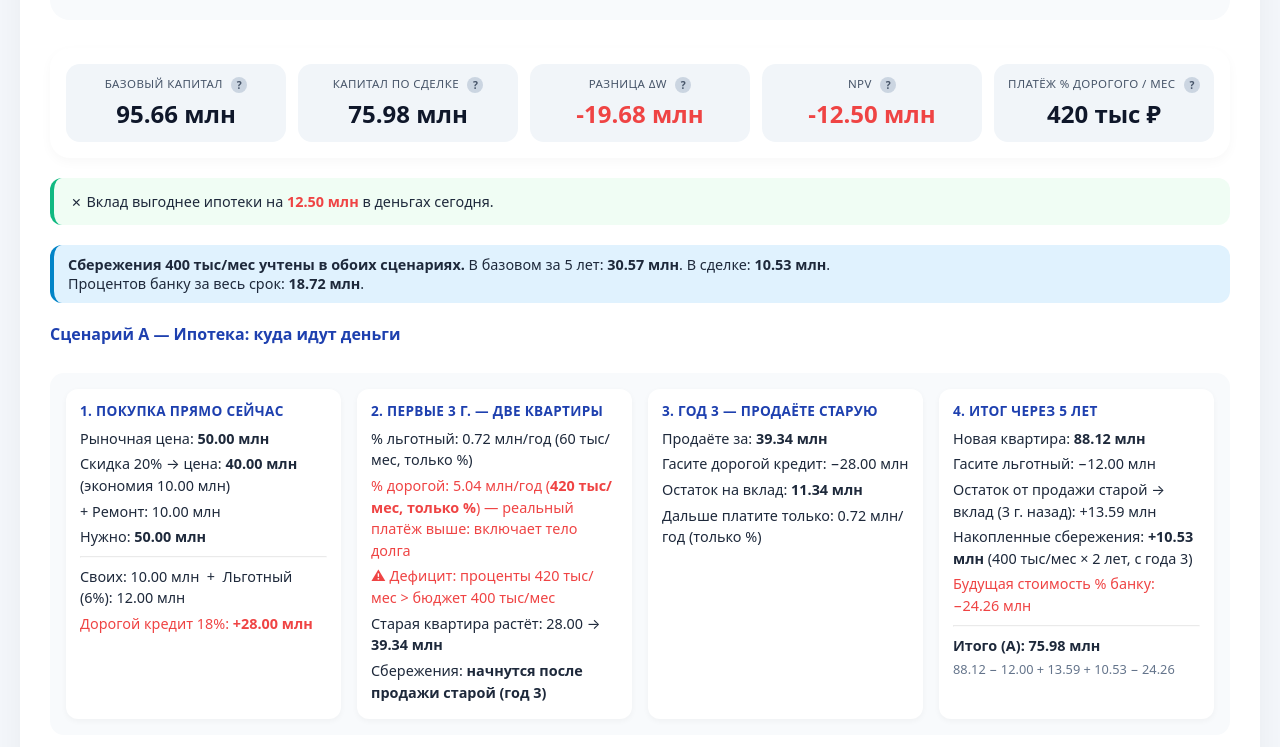
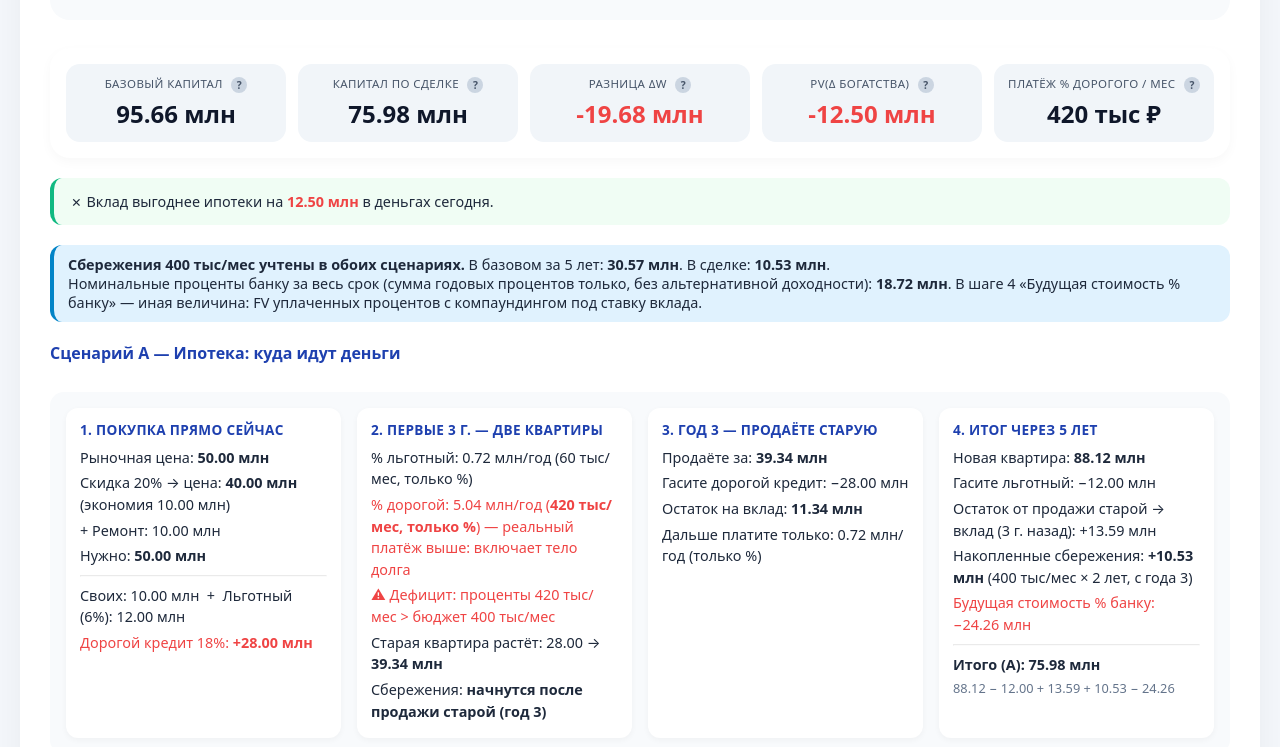
Before and after one commit to nshapovalov/mortgage-calc, a website: page index.html in a window 1280 px wide. Shown: the part 1813-2560 px from the top of the page. Drawn offline with nearby package versions, Linux system fonts and the light colour scheme.

Commit message:
fix(ui): maxP0 repair sign, tornado guard, PV(Δ) and nominal interest labels
Co-authored-by: Cursor <cursoragent@cursor.com>

```diff
--- a/index.html
+++ b/index.html
@@ -161,7 +161,7 @@
 
             <div class="tornado-box chart-box">
                 <h4 style="margin:0 0 4px;">
-                    Чувствительность NPV к параметрам
+                    Чувствительность PV(Δ богатства) к параметрам
                     <button class="info-btn" data-tip="tornado" style="margin-left:6px;">?</button>
                 </h4>
                 <p style="font-size:0.82rem; color:#64748b; margin:0 0 8px;">
--- a/js/charts.js
+++ b/js/charts.js
@@ -55,7 +55,7 @@ function initCharts() {
             labels: [],
             datasets: [
                 { label: '', data: [], backgroundColor: 'transparent' },
-                { label: 'Диапазон NPV', data: [], backgroundColor: '#3b82f6' },
+                { label: 'Диапазон PV(Δ)', data: [], backgroundColor: '#3b82f6' },
             ],
         },
         options: {
@@ -63,7 +63,7 @@ function initCharts() {
             responsive: true,
             plugins: { legend: { display: false } },
             scales: {
-                x: { stacked: true, title: { display: true, text: 'NPV (млн ₽)' } },
+                x: { stacked: true, title: { display: true, text: 'PV(Δ богатства), млн ₽' } },
                 y: { stacked: true },
             },
         },
--- a/js/ui.js
+++ b/js/ui.js
@@ -35,19 +35,20 @@ var TIPS = {
         body: 'Просто вычитаем два финальных капитала: ΔW = W_А − W_Б.\n\n'
             + '• ΔW > 0 (зелёный) → ипотека принесла больше денег к концу срока\n'
             + '• ΔW < 0 (красный) → вклад оказался выгоднее\n\n'
-            + 'Это сравнение в «будущих деньгах». Чтобы сравнить в сегодняшних — смотрите NPV.',
+            + 'Это сравнение в «будущих деньгах». Чтобы сравнить в сегодняшних — смотрите PV(Δ богатства).',
         formula: 'ΔW = W_А − W_Б',
         example: 'W_А = 90 млн, W_Б = 105 млн → ΔW = −15 млн.\nЧерез 5 лет по вкладу будет на 15 млн больше.',
     },
     npv: {
-        title: 'NPV — выгода в сегодняшних деньгах',
-        body: 'NPV (Net Present Value) переводит будущую разницу капиталов в сегодняшние деньги.\n\n'
-            + 'Зачем нужен: 15 млн через 5 лет ≠ 15 млн сейчас (при ставке 14% они стоят как 7.8 млн сейчас). NPV делает всё сопоставимым.\n\n'
-            + '• NPV > 0 → ипотека выгоднее даже с поправкой на «стоимость денег»\n'
-            + '• NPV < 0 → вклад выгоднее\n'
-            + '• NPV = 0 → оба сценария одинаковы по доходности',
-        formula: 'NPV = ΔW / (1+r)^T\n\nr — ставка вклада (ваша альтернативная доходность)',
-        example: 'ΔW = −15 млн, r = 14%, T = 5 лет:\nNPV = −15 / 1.14⁵ = −15 / 1.925 = −7.8 млн\nИпотека «стоит» вам 7.8 млн в сегодняшних деньгах.',
+        title: 'PV(Δ богатства) — не классический NPV',
+        body: 'Это приведённая к сегодняшнему дню разница терминальных капиталов: ΔW / (1+r)^T. '
+            + 'Не дисконированные потоки по годам (DCF), а одна скидка всей ΔW к горизонту T.\n\n'
+            + 'Зачем нужен: 15 млн через 5 лет ≠ 15 млн сейчас (при ставке 14% они стоят как ~7.8 млн сейчас).\n\n'
+            + '• PV(Δ) > 0 → ипотека выгоднее в этой метрике\n'
+            + '• PV(Δ) < 0 → вклад выгоднее\n'
+            + '• PV(Δ) = 0 → одинаково',
+        formula: 'PV(Δ богатства) = ΔW / (1+r)^T,  где ΔW = W_А − W_Б\n\nr — ставка вклада (альтернативная доходность)',
+        example: 'ΔW = −15 млн, r = 14%, T = 5 лет:\nPV(Δ) = −15 / 1.14⁵ ≈ −7.8 млн в «сегодняшних» деньгах.',
     },
     monthly: {
         title: 'Ежемесячный платёж по дорогому кредиту',
@@ -60,15 +61,15 @@ var TIPS = {
         example: 'L2 = 13 млн, i2 = 18%:\nПлатёж = 13 000 000 × 0.18 / 12 = 195 000 ₽/мес',
     },
     tornado: {
-        title: 'График чувствительности NPV к параметрам',
-        body: 'Показывает, насколько сильно меняется NPV при изменении каждого параметра на ±20% (или на фиксированный шаг).\n\n'
+        title: 'График чувствительности PV(Δ богатства) к параметрам',
+        body: 'Показывает, насколько сильно меняется PV(Δ богатства) при изменении каждого параметра на ±20% (или на фиксированный шаг).\n\n'
             + 'Чем длиннее полоса — тем сильнее этот параметр влияет на итог. Это главные рычаги.\n\n'
             + 'Как пользоваться:\n'
             + '1. Найдите самую длинную полосу — это параметр с наибольшей неопределённостью\n'
-            + '2. Если правый конец полосы в зелёной зоне (NPV > 0), при оптимистичном сценарии сделка выгодна\n'
+            + '2. Если правый конец полосы в зелёной зоне (PV(Δ) > 0), при оптимистичном сценарии сделка выгодна\n'
             + '3. Если полоса вся в красной зоне — даже оптимистичный прогноз не делает ипотеку выгодной',
-        formula: 'Для каждого параметра X:\nNPV_min = пересчёт с X × 0.8\nNPV_max = пересчёт с X × 1.2\n\nПолоса = [NPV_min, NPV_max]',
-        example: 'Рост цен g = 5%.\nПри g = 3% (пессимизм): NPV = −12 млн\nПри g = 7% (оптимизм): NPV = +2 млн\nПолоса длиной 14 млн — главный риск-фактор.',
+        formula: 'Для каждого параметра X:\nPV_min = пересчёт с X на нижней границе\nPV_max = пересчёт с X на верхней границе\n\nПолоса = [PV_min, PV_max]',
+        example: 'Рост цен g = 5%.\nПессимизм / оптимизм по g меняет PV(Δ) — длина полосы показывает чувствительность.',
     },
 };
 
@@ -165,7 +166,7 @@ function renderStats(res) {
         + '<div class="value ' + cls(res.diff) + '">' + sign(res.diff) + fmt(res.diff) + ' млн</div></div>'
 
         + '<div class="stat-card">'
-        + '<div class="label">NPV ' + ib('npv') + '</div>'
+        + '<div class="label">PV(Δ богатства) ' + ib('npv') + '</div>'
         + '<div class="value ' + cls(res.npvDirect) + '">' + sign(res.npvDirect) + fmt(res.npvDirect) + ' млн</div></div>'
 
         + '<div class="stat-card">'
@@ -315,7 +316,9 @@ function renderSavingsImpact(res) {
         '<b>Сбережения ' + (v.savingsMonthly*1000).toFixed(0) + ' тыс/мес учтены в обоих сценариях.</b>'
         + ' В базовом за ' + v.T + ' лет: <b>' + fmt(res.saveFV) + ' млн</b>.'
         + ' В сделке: <b>' + fmt(res.savingsDealFV) + ' млн</b>.<br>'
-        + 'Процентов банку за весь срок: <b>' + fmt(res.totalPercent) + ' млн</b>.';
+        + 'Номинальные проценты банку за весь срок (сумма годовых процентов только, без альтернативной доходности): <b>'
+        + fmt(res.totalPercent) + ' млн</b>. '
+        + 'В шаге 4 «Будущая стоимость % банку» — иная величина: FV уплаченных процентов с компаундингом под ставку вклада.';
 }
 
 function buildTornadoData(v) {
@@ -333,7 +336,7 @@ function buildTornadoData(v) {
         var lo = p.delta !== undefined ? base - p.delta : base * (1 - p.pct);
         var hi = p.delta !== undefined ? base + p.delta : base * (1 + p.pct);
         if (p.round) { lo = Math.max(1, Math.round(lo)); hi = Math.round(hi); }
-        if (p.key === 'g' || p.key === 'r' || p.key === 'discount') lo = Math.max(0, lo);
+        if (p.key === 'g_new' || p.key === 'g_old' || p.key === 'r' || p.key === 'discount') lo = Math.max(0, lo);
         var ov = {}; ov[p.key] = lo;
         var nLo = Calc.computeSensNPV(ov, v);
         ov[p.key] = hi;
@@ -355,9 +358,8 @@ function updateAffordabilityCheck(res) {
     var remainingPercent = Math.max(0, maxAnnualPercent - maxL1 * v.i1);
     var maxL2 = remainingPercent / v.i2;
 
-    // Максимальная сумма покупки
-    var maxTotal = v.equity + maxL1 + maxL2 + v.repair;
-    var maxP0 = maxTotal / (1 - v.discount/100);
+    // C_max + repair = equity + maxL1 + maxL2  →  p0_max = (equity + maxL1 + maxL2 - repair) / (1 - d)
+    var maxP0 = (v.equity + maxL1 + maxL2 - v.repair) / (1 - v.discount / 100);
 
     // Текущий расчет: полный ежемесячный процент = льготный + дорогой
     var currentMonthlyPercent = (res.I1 + res.I2) / 12;
```
